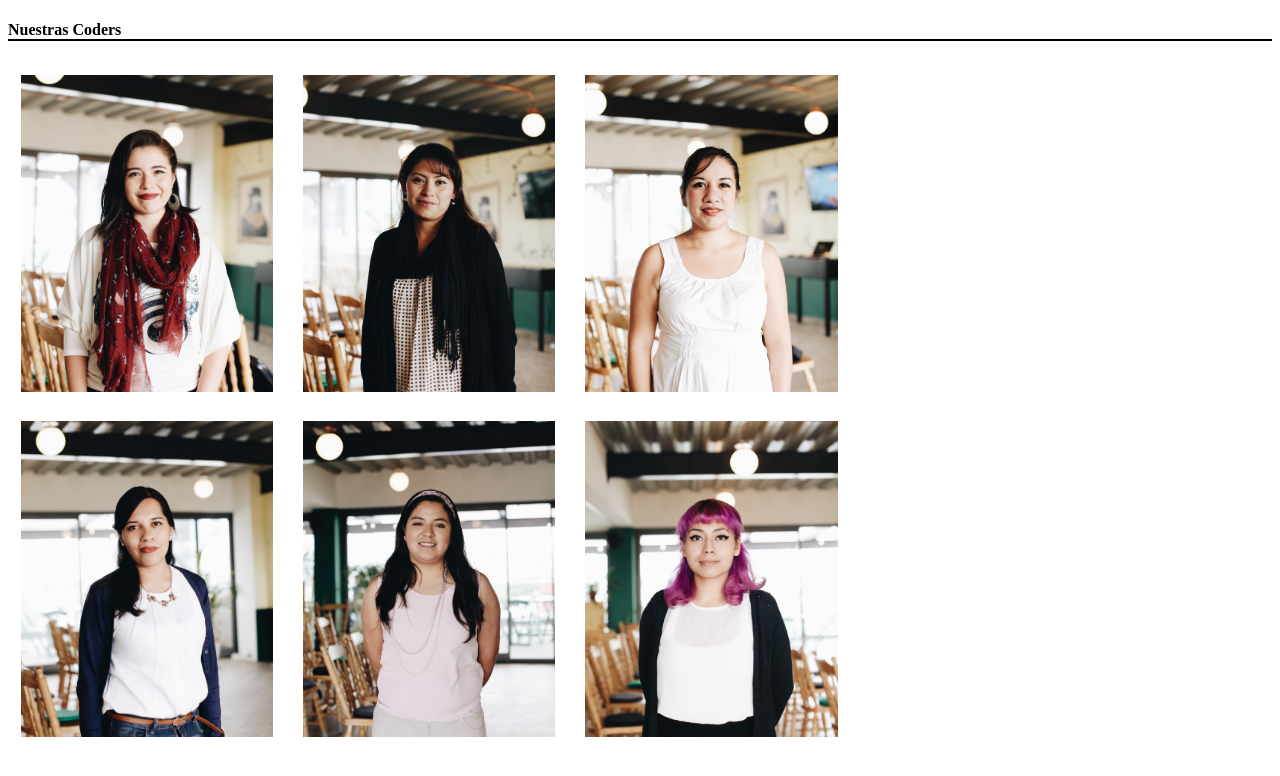
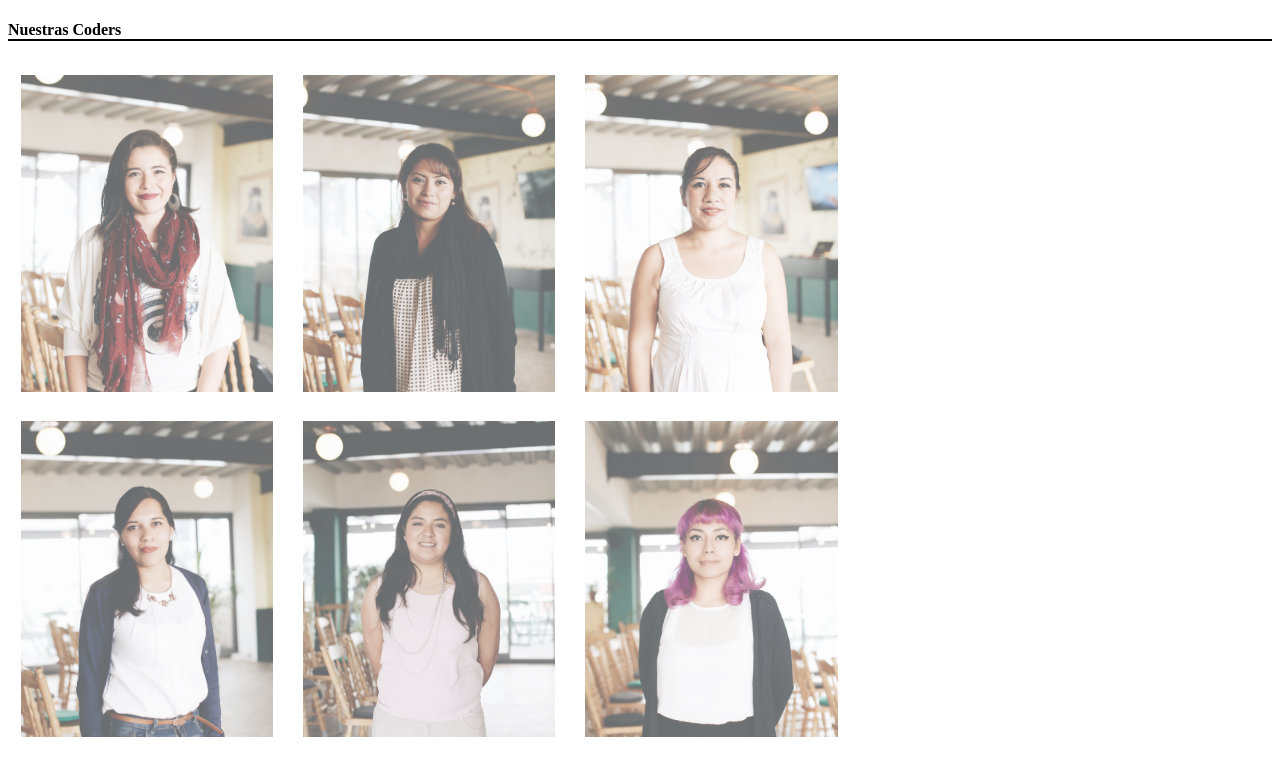
Before and after one commit to Hanie24/nuestras-coders, a plain HTML site: page index.html in a window 1280 px wide. Drawn offline with Linux system fonts and the light colour scheme.

Commit message:
second commit

```diff
--- a/css/style.css
+++ b/css/style.css
@@ -4,7 +4,6 @@ h4 {
 img {
 	width: 20%;
 	height: 20%;
-}
 }
 .group-one {
 	display: inline-block;
@@ -19,4 +18,5 @@ img {
 .coder-five,
 .coder-six {
 	margin: 1%;
+	filter: opacity(60%);
 }
```
